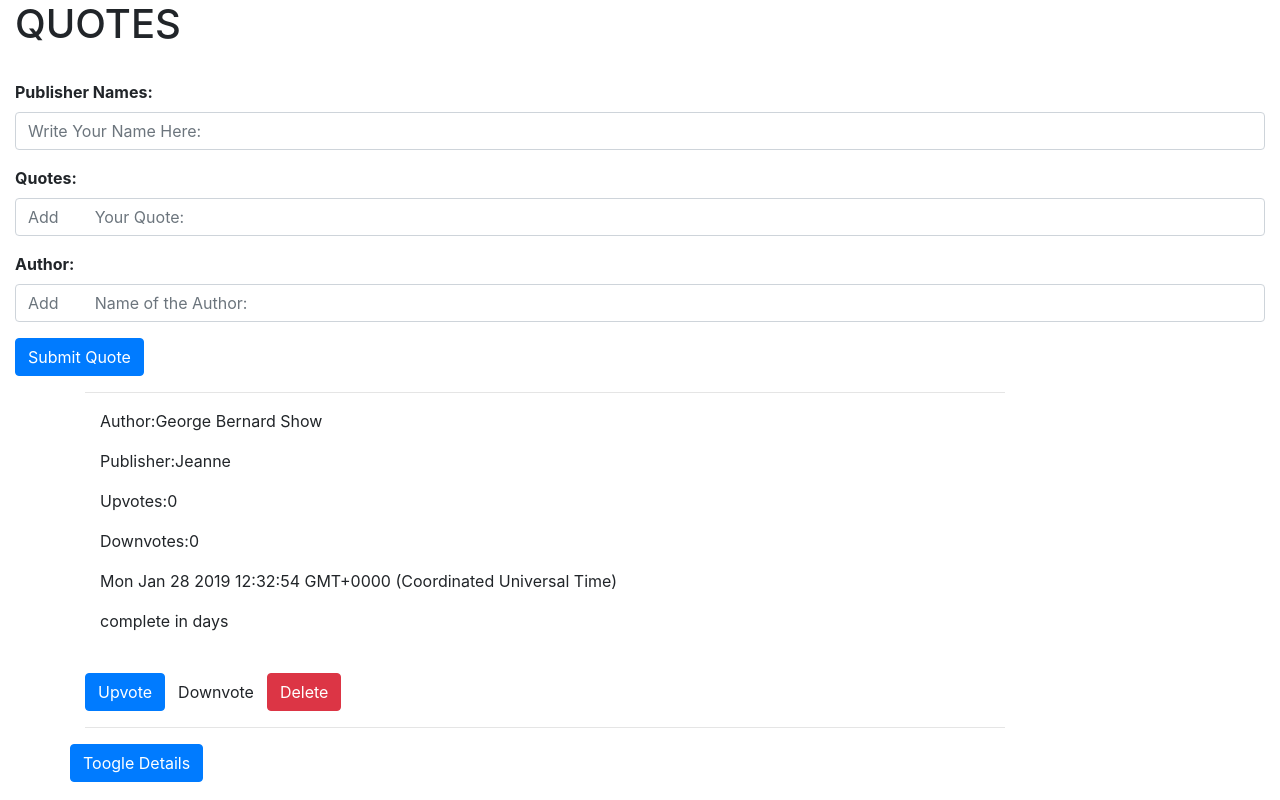
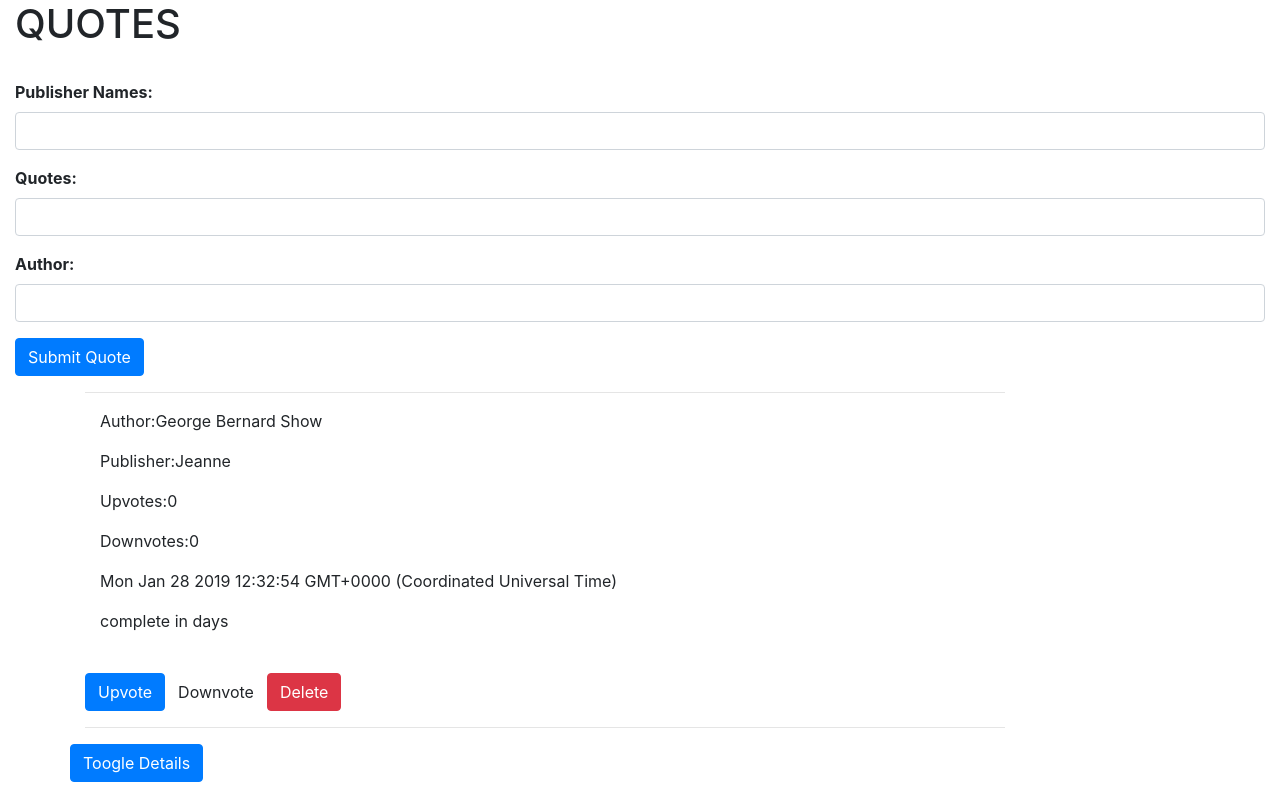
Before and after one commit to njoanc/Projects, an Angular app: page / in a window 1280 px wide. Shown: the top 800 px of the page. Built offline with nearby package versions, Linux system fonts and the light colour scheme.

Commit message:
make changes in project-form.component.html

```diff
--- a/src/app/project-form/project-form.component.html
+++ b/src/app/project-form/project-form.component.html
@@ -5,22 +5,17 @@
 
     <div class="form-group">
       <label for="name"><strong>Publisher Names:</strong></label>
-      <input type="text" name="publisher" class="form-control" id="exampleFormControlInput1" [(ngModel)]="quotePublisher"
-        placeholder="Write Your Name Here:">
+      <input type="text" name="publisher" class="form-control" id="exampleFormControlInput1" [(ngModel)]="quotePublisher">
     </div>
 
     <div class="form-group">
       <label for="quotes"><strong>Quotes:</strong></label>
-      <input type="text" name="project" class="form-control" id="exampleFormControlInput1" [(ngModel)]="quoteStr"
-        placeholder="Add
-        Your Quote:">
+      <input type="text" name="project" class="form-control" id="exampleFormControlInput1" [(ngModel)]="quoteStr">
     </div>
 
     <div class="form-group">
       <label for="author"><strong>Author:</strong></label>
-      <input type="text" name="author" class="form-control" id="exampleFormControlInput1" [(ngModel)]="quoteAuthor"
-        placeholder="Add
-        Name of the Author:">
+      <input type="text" name="author" class="form-control" id="exampleFormControlInput1" [(ngModel)]="quoteAuthor">
     </div>
 
     <button type="submit" class="btn btn-primary">Submit Quote</button>
--- a/src/app/project/project.component.html
+++ b/src/app/project/project.component.html
@@ -21,7 +21,6 @@
           <button class="btn btn-primary" (click)='toogleDetails(i)'>Toogle Details</button>
         </div>
       </div>
-
     </div>
   </div>
 </div>
```
